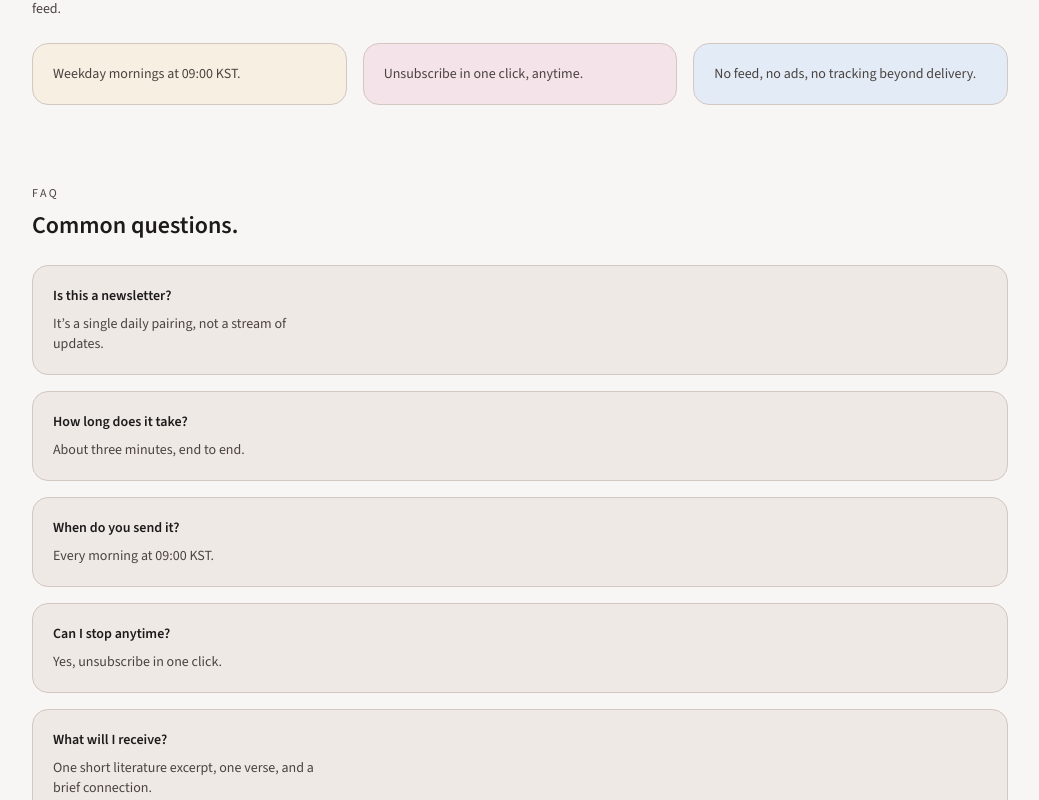
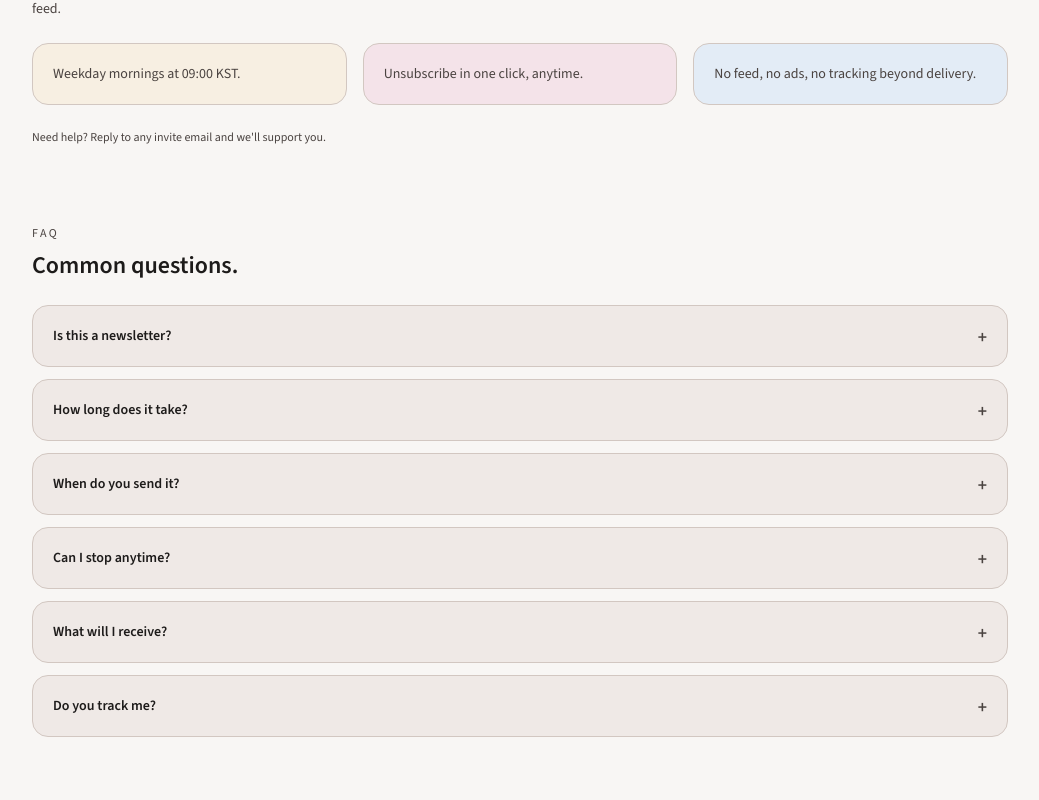
Before and after one commit to joanna911013/quiet-curation-web, a Next.js app: page /landing in a window 1280 px wide. Shown: the part 2920-3720 px from the top of the page, without its empty margins (120-1159 px from the left). Built offline with nearby package versions, Linux system fonts and the light colour scheme.

Commit message:
feat: polish landing trust layer and add excerpt-limit SQL

```diff
--- a/app/(marketing)/landing/page.tsx
+++ b/app/(marketing)/landing/page.tsx
@@ -310,6 +310,9 @@ export default function LandingPage() {
               </div>
             ))}
           </div>
+          <p className="text-xs text-[var(--md-sys-color-on-surface-variant)]">
+            Need help? Reply to any invite email and we&apos;ll support you.
+          </p>
         </section>
 
         <section id="faq" className="space-y-6">
@@ -319,7 +322,7 @@ export default function LandingPage() {
             </p>
             <h2 className="text-2xl font-semibold">Common questions.</h2>
           </div>
-          <div className="grid gap-4">
+          <div className="grid gap-3">
             {[
               {
                 q: "Is this a newsletter?",
@@ -346,17 +349,25 @@ export default function LandingPage() {
                 a: "No tracking beyond basic email delivery.",
               },
             ].map((item) => (
-              <div
+              <details
                 key={item.q}
-                className="rounded-2xl border border-[color:var(--md-sys-color-outline)] bg-[var(--md-sys-color-surface-container)] p-5"
+                className="group rounded-2xl border border-[color:var(--md-sys-color-outline)] bg-[var(--md-sys-color-surface-container)] open:bg-[var(--md-sys-color-surface-container-high)]"
               >
-                <p className="text-sm font-semibold text-[var(--md-sys-color-on-surface)]">
-                  {item.q}
-                </p>
-                <p className="mt-2 text-sm text-[var(--md-sys-color-on-surface-variant)] max-w-[38ch]">
-                  {item.a}
-                </p>
-              </div>
+                <summary className="flex cursor-pointer list-none items-start justify-between gap-4 p-5 text-sm font-semibold text-[var(--md-sys-color-on-surface)] [&::-webkit-details-marker]:hidden">
+                  <span>{item.q}</span>
+                  <span
+                    aria-hidden
+                    className="mt-0.5 text-lg leading-none text-[var(--md-sys-color-on-surface-variant)] transition-transform duration-200 group-open:rotate-45"
+                  >
+                    +
+                  </span>
+                </summary>
+                <div className="px-5 pb-5">
+                  <p className="text-sm text-[var(--md-sys-color-on-surface-variant)] max-w-[38ch]">
+                    {item.a}
+                  </p>
+                </div>
+              </details>
             ))}
           </div>
         </section>
@@ -373,6 +384,9 @@ export default function LandingPage() {
           <p className="mt-2 text-sm text-[var(--md-sys-color-on-surface-variant)] max-w-[38ch] mx-auto">
             One calm pairing each morning, delivered by email.
           </p>
+          <p className="mt-3 text-xs text-[var(--md-sys-color-on-surface-variant)]">
+            No spam. Unsubscribe anytime. Privacy-first delivery.
+          </p>
           <div className="mt-6 flex justify-center">
             <MarketingCtaLink href="/subscribe" event="lp_cta_subscribe_click">
               Join the quiet invite
```
Also changed, not shown: 1 other file (tests, documents, lock files or other folders).
